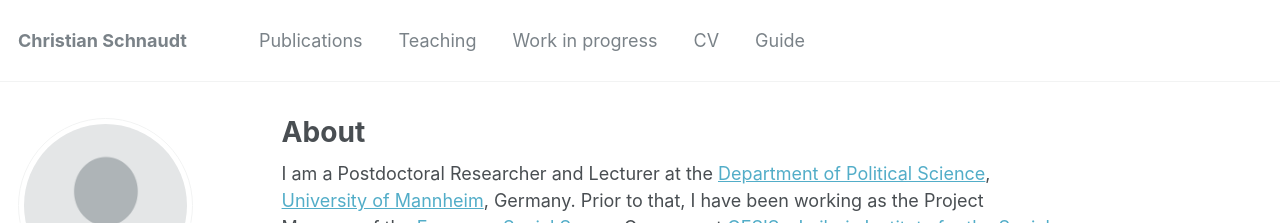
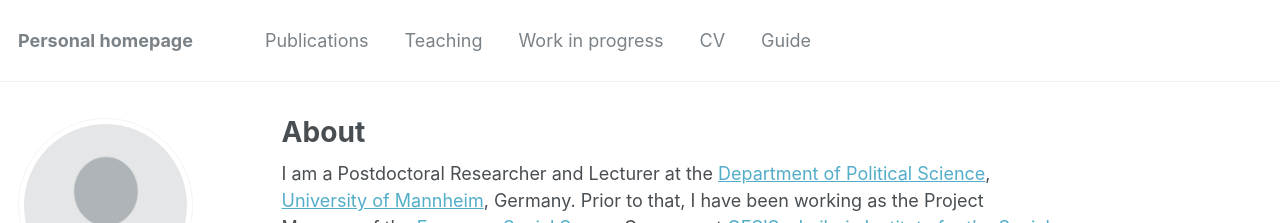
Before and after one commit to cschnaudt/cschnaudt.github.io, a Jekyll site: the page built from _pages/about.md, in a window 1280 px wide. Shown: the top 223 px of the page. Built offline with Jekyll 4.4.1, drawn with Linux system fonts in a browser that asks for light colours; some web fonts are replaced.

Commit message:
Update _config.yml

```diff
--- a/_config.yml
+++ b/_config.yml
@@ -7,7 +7,7 @@
 
 # Site Settings
 locale                   : "en-US"
-title                    : "Christian Schnaudt"
+title                    : "Personal homepage"
 title_separator          : "-"
 name                     : &name "Christian Schnaudt"
 description              : &description "personal description"
```
